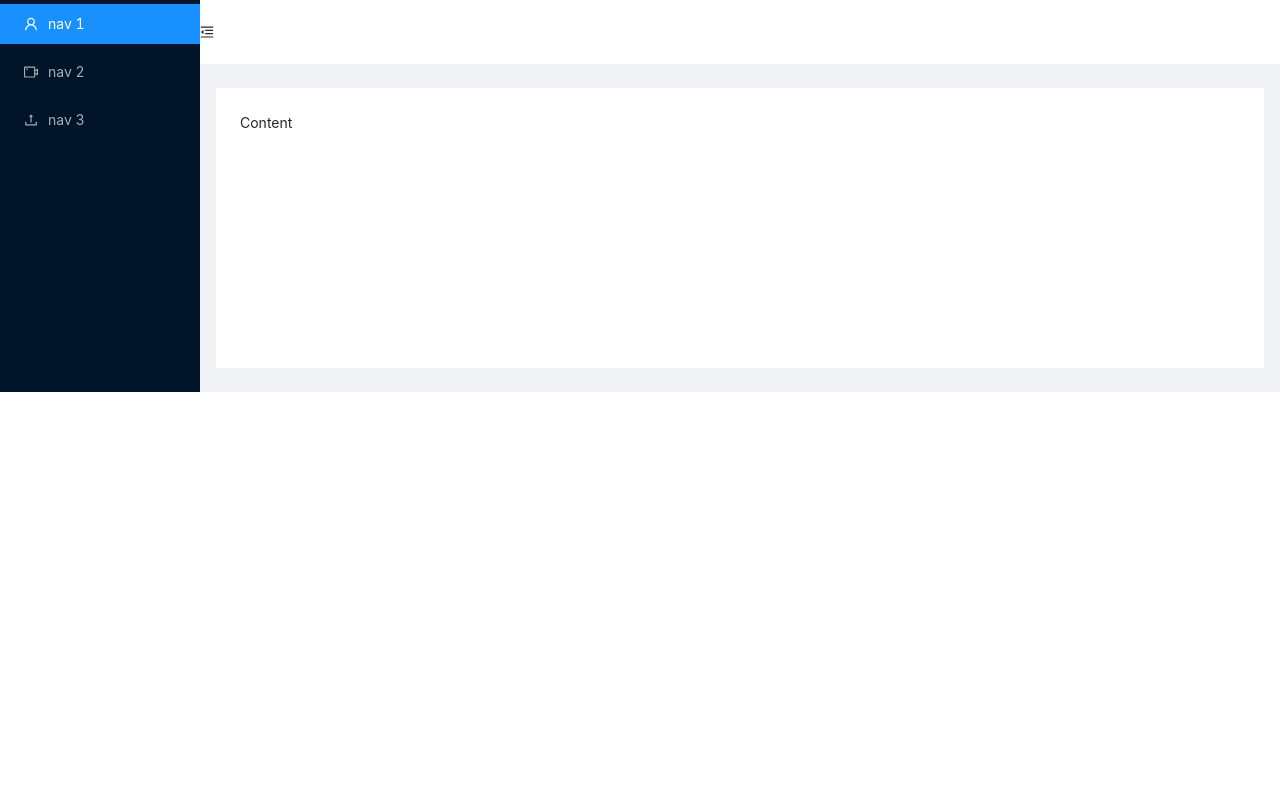
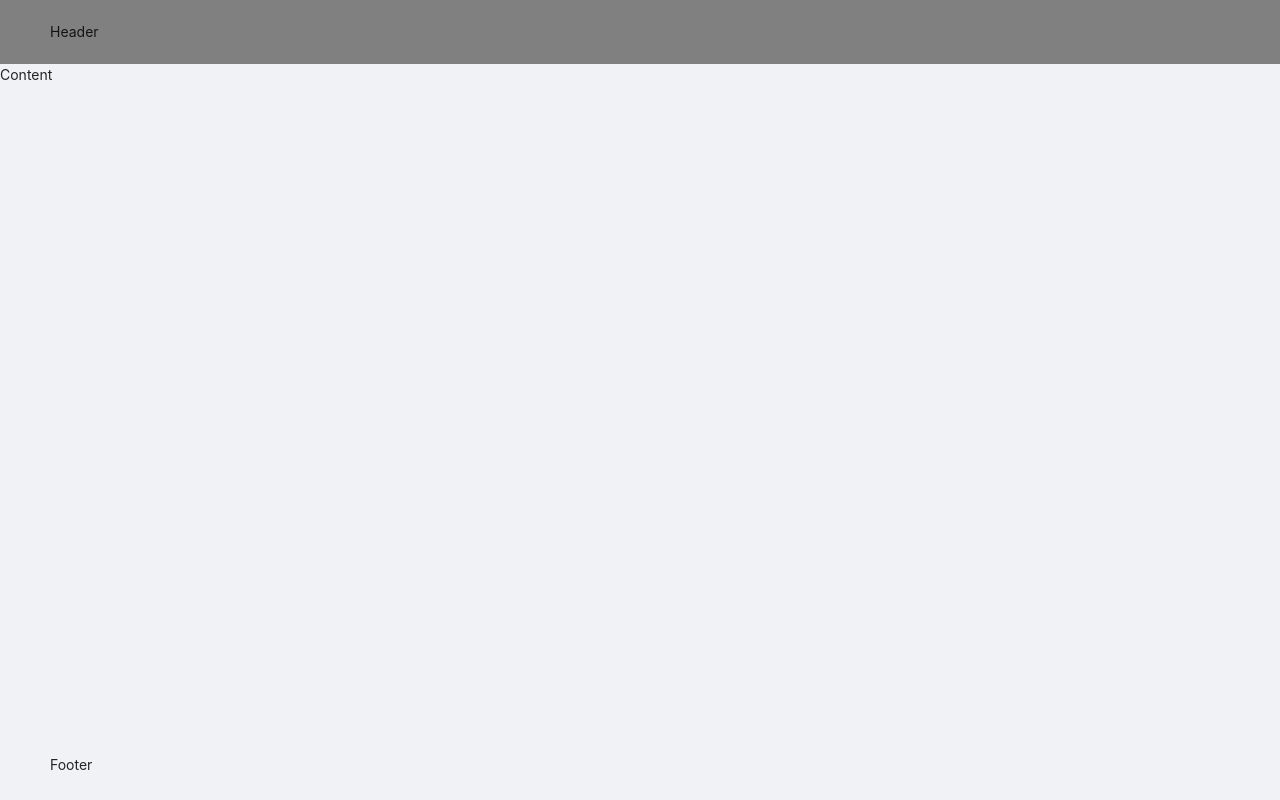
Before and after one commit to poornimasangasani/poornima, a React (Create React App) app: page / in a window 1280 px wide. Built offline with nearby package versions, Linux system fonts and the light colour scheme.

Commit message:
add some files

```diff
--- a/public/index.html
+++ b/public/index.html
@@ -24,7 +24,7 @@
       work correctly both with client-side routing and a non-root public URL.
       Learn how to configure a non-root public URL by running `npm run build`.
     -->
-    <title>React App</title>
+    <title>Poornima</title>
   </head>
   <body>
     <noscript>You need to enable JavaScript to run this app.</noscript>
--- a/src/App.css
+++ b/src/App.css
@@ -36,3 +36,8 @@
     transform: rotate(360deg);
   }
 }
+
+.ant-layout-header {
+  background-color: darkslategrey;
+  color: white;
+}
--- a/src/App.js
+++ b/src/App.js
@@ -1,5 +1,4 @@
 import React from "react";
-import logo from "./logo.svg";
 import "./App.css";
 import Page from "./component";
 
--- a/src/component.js
+++ b/src/component.js
@@ -1,65 +1,28 @@
 import React, { Component } from "react";
-import { Layout, Menu } from "antd";
-import {
-  MenuUnfoldOutlined,
-  MenuFoldOutlined,
-  UserOutlined,
-  VideoCameraOutlined,
-  UploadOutlined,
-} from "@ant-design/icons";
+import { Layout } from "antd";
 import "antd/dist/antd.css";
 
-const { Header, Sider, Content } = Layout;
+// import "./App.css";
+// import Image from "../src/assets/bground.png";
+// import {
+//   MenuUnfoldOutlined,
+//   MenuFoldOutlined,
+//   UserOutlined,
+//   VideoCameraOutlined,
+//   ProfileOutlined,
+//   UploadOutlined,
+//   HomeOutlined,
+// } from "@ant-design/icons";
+
+const { Header, Content, Footer } = Layout;
 
 class Page extends Component {
-  state = {
-    collapsed: false,
-  };
-
-  toggle = () => {
-    this.setState({
-      collapsed: !this.state.collapsed,
-    });
-  };
-
   render() {
     return (
-      <Layout>
-        <Sider trigger={null} collapsible collapsed={this.state.collapsed}>
-          <div className="logo" />
-          <Menu theme="dark" mode="inline" defaultSelectedKeys={["1"]}>
-            <Menu.Item key="1" icon={<UserOutlined />}>
-              nav 1
-            </Menu.Item>
-            <Menu.Item key="2" icon={<VideoCameraOutlined />}>
-              nav 2
-            </Menu.Item>
-            <Menu.Item key="3" icon={<UploadOutlined />}>
-              nav 3
-            </Menu.Item>
-          </Menu>
-        </Sider>
-        <Layout className="site-layout">
-          <Header className="site-layout-background" style={{ padding: 0 }}>
-            {React.createElement(
-              this.state.collapsed ? MenuUnfoldOutlined : MenuFoldOutlined,
-              {
-                className: "trigger",
-                onClick: this.toggle,
-              }
-            )}
-          </Header>
-          <Content
-            className="site-layout-background"
-            style={{
-              margin: "24px 16px",
-              padding: 24,
-              minHeight: 280,
-            }}
-          >
-            Content
-          </Content>
-        </Layout>
+      <Layout style={{ height: "100vh" }}>
+        <Header style={{ backgroundColor: "grey" }}>Header</Header>
+        <Content>Content</Content>
+        <Footer>Footer</Footer>
       </Layout>
     );
   }
--- a/src/index.css
+++ b/src/index.css
@@ -12,24 +12,7 @@ code {
     monospace;
 }
 
-#components-layout-demo-custom-trigger .trigger {
-  font-size: 18px;
-  line-height: 64px;
-  padding: 0 24px;
-  cursor: pointer;
-  transition: color 0.3s;
+.ant-layout-header {
+  background-color: darkslategrey;
+  color: white;
 }
-
-#components-layout-demo-custom-trigger .trigger:hover {
-  color: #1890ff;
-}
-
-#components-layout-demo-custom-trigger .logo {
-  height: 32px;
-  background: rgba(255, 255, 255, 0.2);
-  margin: 16px;
-}
-
-.site-layout .site-layout-background {
-  background: #fff;
-}
```
Also changed, not shown: 1 other file (tests, documents, lock files or other folders).
